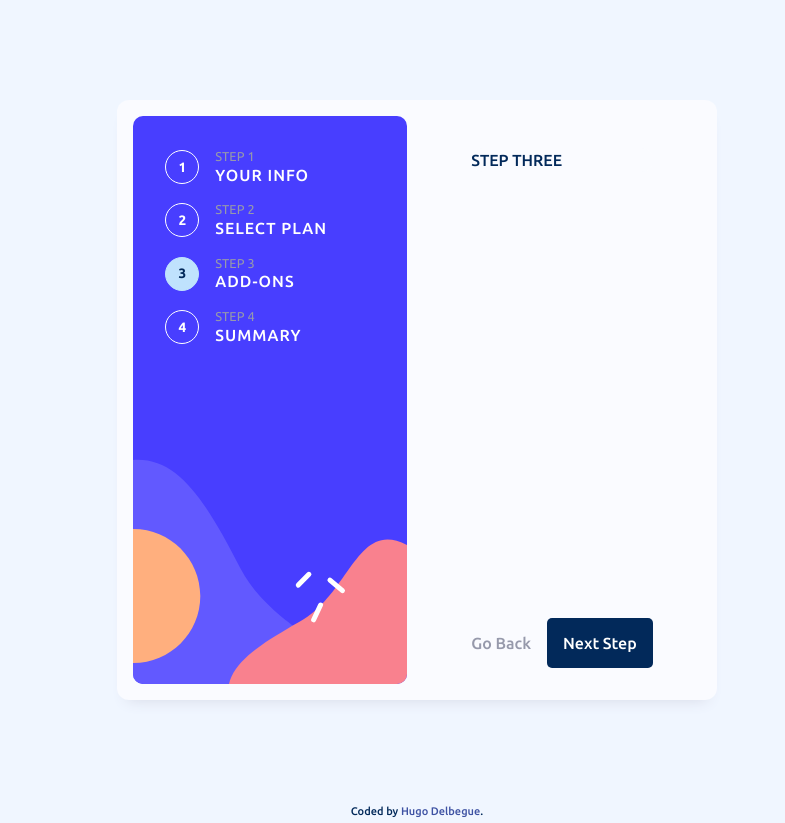
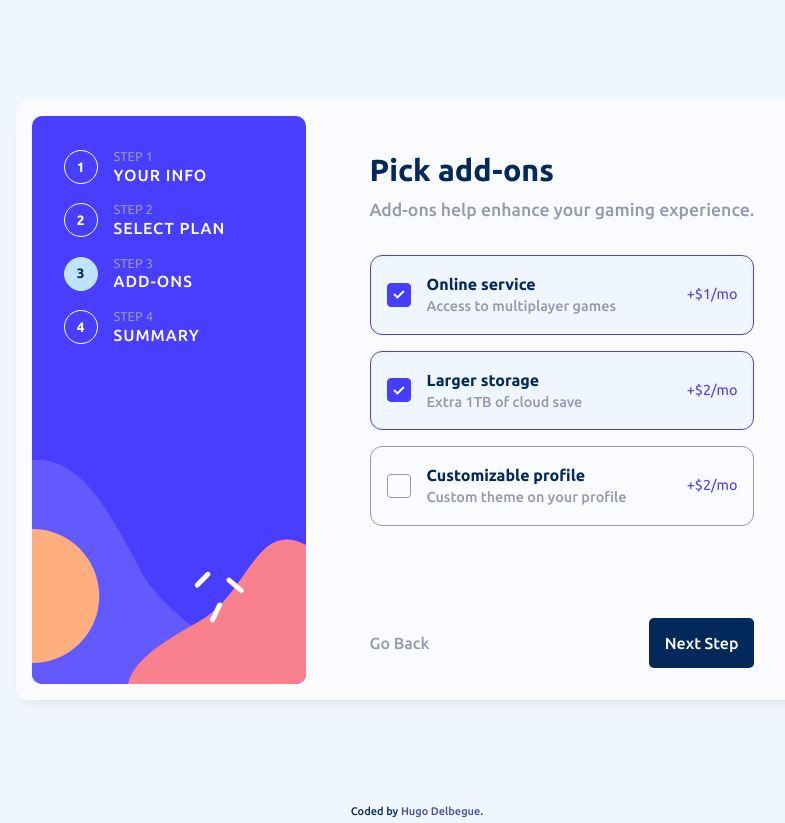
Before and after one commit to hugodelbegue/multi-step-form-main, a Vue app: page /addons in a window 1280 px wide. Shown: the whole page, without its empty margins (223-1008 px from the left). Built offline with nearby package versions, Linux system fonts and the light colour scheme.

Commit message:
upgrade design selectplan/addons components

```diff
--- a/src/App.vue
+++ b/src/App.vue
@@ -32,6 +32,8 @@ import SwitchStep from './components/SwitchStep.vue'
   flex-direction: column;
   place-content: space-between;
 
+  // min-height: 875px;
+
   @media #{$tabletScreen} {
     background-color: var(--second-background);
     height: auto;
@@ -47,7 +49,6 @@ import SwitchStep from './components/SwitchStep.vue'
   background-image: url(./assets/images/bg-sidebar-mobile.svg);
   background-size: cover;
   background-repeat: no-repeat;
-  padding: var(--side-desktop-double);
 
 
   @media #{$tabletScreen} {
@@ -56,6 +57,7 @@ import SwitchStep from './components/SwitchStep.vue'
     background-image: url(./assets/images/bg-sidebar-desktop.svg);
     background-color: var(--second-background);
     background-size: auto;
+    padding: var(--side-desktop-double);
 
     svg {
       width: auto;
@@ -92,7 +94,7 @@ import SwitchStep from './components/SwitchStep.vue'
 .interface {
   background-color: var(--second-background);
   border-radius: var(--corner);
-  padding: 2rem 1.5rem;
+  padding: 2rem 1.7rem;
   box-shadow: 0 10px 15px -10px var(--shadow-color);
 
   @media #{$tabletScreen} {
--- a/src/assets/scss/base.scss
+++ b/src/assets/scss/base.scss
@@ -15,6 +15,7 @@
     --mobile: 375px;
     --tablet: 720px;
     --desktop: 1120px;
+    // --desktop: 1440px;
     --gap: 1rem;
     --side-desktop: 1rem;
     --side-desktop-double: calc(var(--side-desktop) * 2);
@@ -23,6 +24,8 @@
     --corner: 12px;
     --corner-button: 5px;
     --body-side: max(var(--side), calc(50% - var(--mobile) / 2));
+
+    --time: 100ms;
 
     @media #{$tabletScreen} {
         --body-side: max(var(--side), calc(50% - var(--desktop) / 2));
@@ -34,6 +37,7 @@
     --font-color-light: var(--white);
     --step-color: var(--light-blue);
     --select-color: var(--light-gray);
+    --border-color: var(--purplish-blue);
     --shadow-color: var(--light-gray);
     --main-background: var(--magnolia);
     --second-background: var(--alabaster);
@@ -62,3 +66,8 @@
     outline: transparent !important;
     text-decoration: none;
 }
+
+input[type=checkbox],
+input[type=radio] {
+    display: none;
+}
--- a/src/assets/scss/main.scss
+++ b/src/assets/scss/main.scss
@@ -26,10 +26,10 @@ body {
 .wrapper_interface_content {
     display: flex;
     flex-direction: column;
-    gap: .7rem;
+    gap: calc(.7em * 2);
 
     @media #{$tabletScreen} {
-        gap: var(--gap);
+        gap: calc(1em * 2);
     }
 }
 
@@ -37,6 +37,10 @@ body {
     .title {
         margin-bottom: .3em;
         font-size: 1.9em;
+
+        @media #{$tabletScreen} {
+            margin-bottom: .1em;
+        }
     }
 
     .description {
--- a/src/views/Addons.vue
+++ b/src/views/Addons.vue
@@ -1,5 +1,127 @@
+<script setup>
+import IconCheckmark from '@/components/icons/IconCheckmark.vue'
+</script>
+
 <template>
     <section>
-        STEP THREE
+        <div class="wrapper_interface_content">
+            <div class="wrapper_interface_paragraph">
+                <h2 class="title">Pick add-ons</h2>
+                <p class="description">Add-ons help enhance your gaming experience.</p>
+            </div>
+            <div class="wrapper_addons">
+                <div class="valid_options">
+                    <input type="checkbox" name="service" id="service" class="checkbox" checked>
+                    <label for="service" class="label_options">
+                        <div class="option">
+                            <div class="checkcube">
+                                <IconCheckmark class="checkmark" />
+                            </div>
+                            <div class="option_text">
+                                <div class="option_name">Online service</div>
+                                <div class="option_description">Access to multiplayer games</div>
+                            </div>
+                        </div>
+                        <div class="option_price">+$1/mo</div>
+                    </label>
+                    <input type="checkbox" name="storage" id="storage" class="checkbox" checked>
+                    <label for="storage" class="label_options">
+                        <div class="option">
+                            <div class="checkcube">
+                                <IconCheckmark class="checkmark" />
+                            </div>
+                            <div class="option_text">
+                                <div class="option_name">Larger storage</div>
+                                <div class="option_description">Extra 1TB of cloud save</div>
+                            </div>
+                        </div>
+                        <div class="option_price">+$2/mo</div>
+                    </label>
+                    <input type="checkbox" name="profile" id="profile" class="checkbox">
+                    <label for="profile" class="label_options">
+                        <div class="option">
+                            <div class="checkcube">
+                                <IconCheckmark class="checkmark" />
+                            </div>
+                            <div class="option_text">
+                                <div class="option_name">Customizable profile</div>
+                                <div class="option_description">Custom theme on your profile</div>
+                            </div>
+                        </div>
+                        <div class="option_price">+$2/mo</div>
+                    </label>
+                </div>
+            </div>
+        </div>
     </section>
 </template>
+
+<style lang="scss" scoped>
+.valid_options {
+    display: flex;
+    flex-direction: column;
+    gap: var(--gap);
+}
+
+.label_options {
+    display: flex;
+    place-content: space-between;
+    place-items: center;
+    padding: var(--gap);
+    border: 1px solid var(--font-color-text);
+    border-radius: var(--corner);
+    transition: background-color var(--time), border-color var(--time);
+}
+
+.option {
+    display: flex;
+    place-items: center;
+    gap: var(--gap);
+}
+
+.checkcube {
+    --corner: 4px;
+    display: flex;
+    place-content: center;
+    place-items: center;
+    width: 1.5em;
+    height: 1.5em;
+    border: 1px solid var(--font-color-text);
+    border-radius: var(--corner);
+    transition: background-color var(--time), border-color var(--time);
+
+    .checkmark {
+        visibility: hidden;
+    }
+}
+
+.option_name {
+    // font-size: 1.1em;
+    font-weight: var(--font-bold);
+}
+
+.option_description {
+    color: var(--font-color-text);
+    font-size: .9em;
+}
+
+.option_price {
+    color: var(--border-color);
+    font-weight: var(--font-regular);
+    font-size: .9em;
+}
+
+.checkbox:checked+.label_options {
+    background-color: var(--main-background);
+    border-color: var(--border-color);
+}
+
+.checkbox:checked+.label_options .option .checkcube {
+    background-color: var(--border-color);
+    border-color: var(--border-color);
+
+    .checkmark {
+        visibility: visible;
+    }
+}
+</style>
--- a/src/views/Selectplan.vue
+++ b/src/views/Selectplan.vue
@@ -1,3 +1,9 @@
+<script setup>
+import IconArcade from '@/components/icons/IconArcade.vue'
+import IconAdvanced from '@/components/icons/IconAdvanced.vue'
+import IconPro from '@/components/icons/IconPro.vue'
+</script>
+
 <template>
   <section>
     <div class="wrapper_interface_content">
@@ -7,14 +13,146 @@
       </div>
       <div class="wrapper_plan">
         <div class="choice_levels">
-          CHOICE
+          <input type="radio" name="radio" id="arcade" class="radio" value="arcade" checked>
+          <label for="arcade" class="label_levels">
+            <IconArcade />
+            <div class="level">
+              <div class="level_name">Arcade</div>
+              <div class="level_price">$9/mo</div>
+            </div>
+          </label>
+          <input type="radio" name="radio" id="advanced" class="radio" value="advanced">
+          <label for="advanced" class="label_levels">
+            <IconAdvanced />
+            <div class="level">
+              <div class="level_name">Advanced</div>
+              <div class="level_price">$12/mo</div>
+            </div>
+          </label>
+          <input type="radio" name="radio" id="pro" class="radio" value="pro">
+          <label for="pro" class="label_levels">
+            <IconPro />
+            <div class="level">
+              <div class="level_name">Pro</div>
+              <div class="level_price">$15/mo</div>
+            </div>
+          </label>
         </div>
         <div class="frequency">
-          FREQUENCY
+          <span class="monthly">Monthly</span>
+          <input type="checkbox" name="checkbox" id="checkbox" class="checkbox">
+          <label for="checkbox" class="halo">
+            <div class="ball"></div>
+          </label>
+          <span class="yearly">Yearly</span>
         </div>
       </div>
     </div>
   </section>
 </template>
 
-<style lang="scss" scoped></style>
+<style lang="scss" scoped>
+section {
+  --corner: 10px;
+}
+
+.wrapper_plan {
+  display: flex;
+  flex-direction: column;
+  gap: calc(var(--gap) * 2);
+}
+
+.choice_levels {
+  display: flex;
+  flex-direction: column;
+  gap: var(--gap);
+
+  @media #{$tabletScreen} {
+    flex-direction: row;
+  }
+}
+
+.label_levels {
+  display: flex;
+  place-items: center;
+  gap: var(--gap);
+  padding: var(--gap);
+  border: 1px solid var(--select-color);
+  border-radius: var(--corner);
+  transition: background-color var(--time), border-color var(--time);
+
+  @media #{$tabletScreen} {
+    flex-direction: column;
+    place-items: flex-start;
+
+    // TODO adapter la taille au responsive
+    width: 150px;
+  }
+}
+
+.level {
+  @media #{$tabletScreen} {
+    padding-top: 1.5em;
+  }
+}
+
+.level_name {
+  font-size: 1.1em;
+  font-weight: var(--font-bold);
+}
+
+.level_price {
+  color: var(--font-color-text);
+  font-weight: var(--font-regular);
+}
+
+.radio:checked+.label_levels {
+  background-color: var(--main-background);
+  border-color: var(--border-color);
+}
+
+.frequency {
+  background-color: var(--main-background);
+  display: flex;
+  place-content: center;
+  place-items: center;
+  gap: 2em;
+  padding: 1em;
+  border-radius: var(--corner);
+}
+
+.halo {
+  --size: 1.4em;
+  background-color: var(--font-color-dark);
+  display: flex;
+  place-items: center;
+  height: var(--size);
+  width: calc(var(--size) * 2);
+  border-radius: var(--size);
+
+  .ball {
+    background-color: var(--second-background);
+    height: calc(var(--size) - .4em);
+    width: calc(var(--size) - .4em);
+    border-radius: var(--size);
+    transform: translateX(4px);
+    transition: transform var(--time);
+  }
+}
+
+.yearly {
+  color: var(--font-color-text);
+}
+
+.checkbox:checked+.halo .ball {
+  transform: translateX(25px);
+}
+
+// .checkbox:checked+.monthly {
+//   color: var(--font-color-text);
+// }
+
+// .checkbox:checked+.yearly {
+//   color: var(--font-color-dark);
+// }
+</style>
--- a/src/views/Yourinfo.vue
+++ b/src/views/Yourinfo.vue
@@ -34,6 +34,10 @@
   flex-direction: column;
   margin-top: var(--gap);
 
+  &:first-child {
+    margin-top: 0;
+  }
+
   label {
     font-size: .9em;
   }
```
Also changed, not shown: indexdefault.html (+0 -18 lines).
